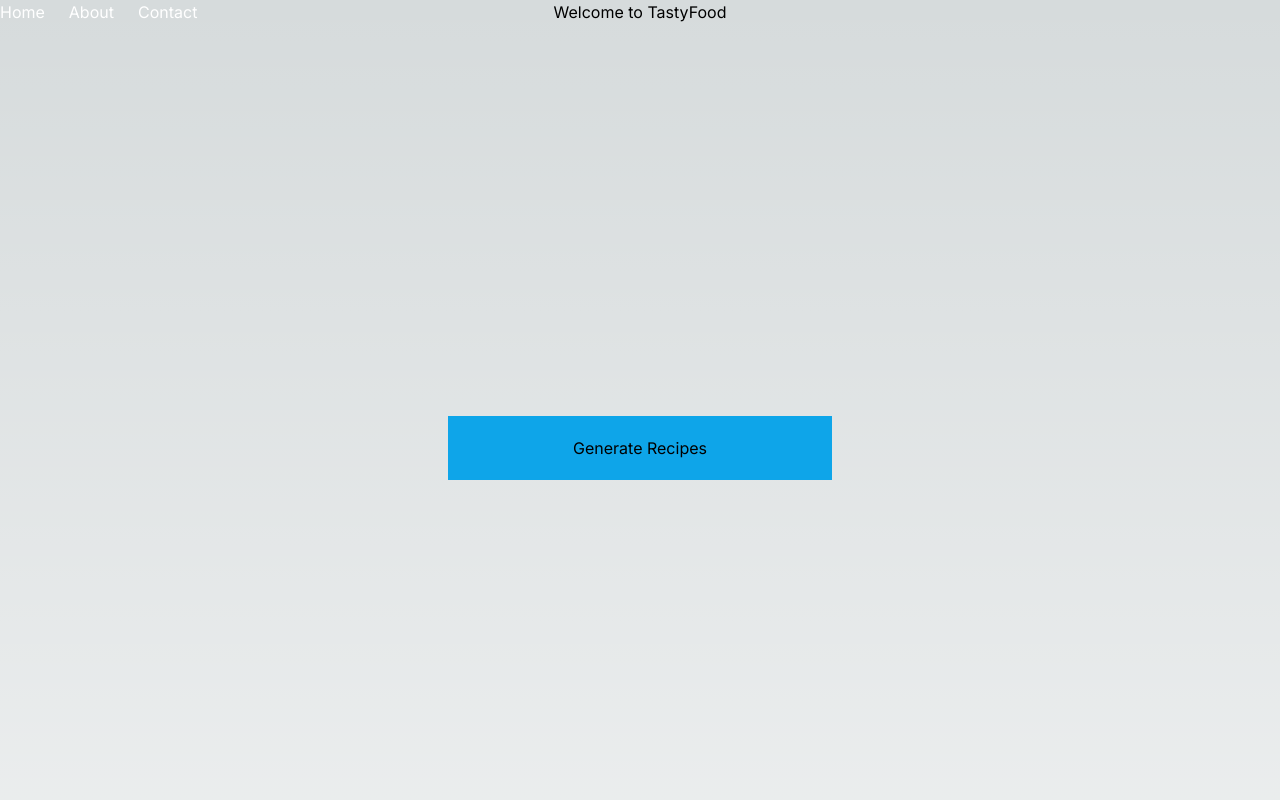
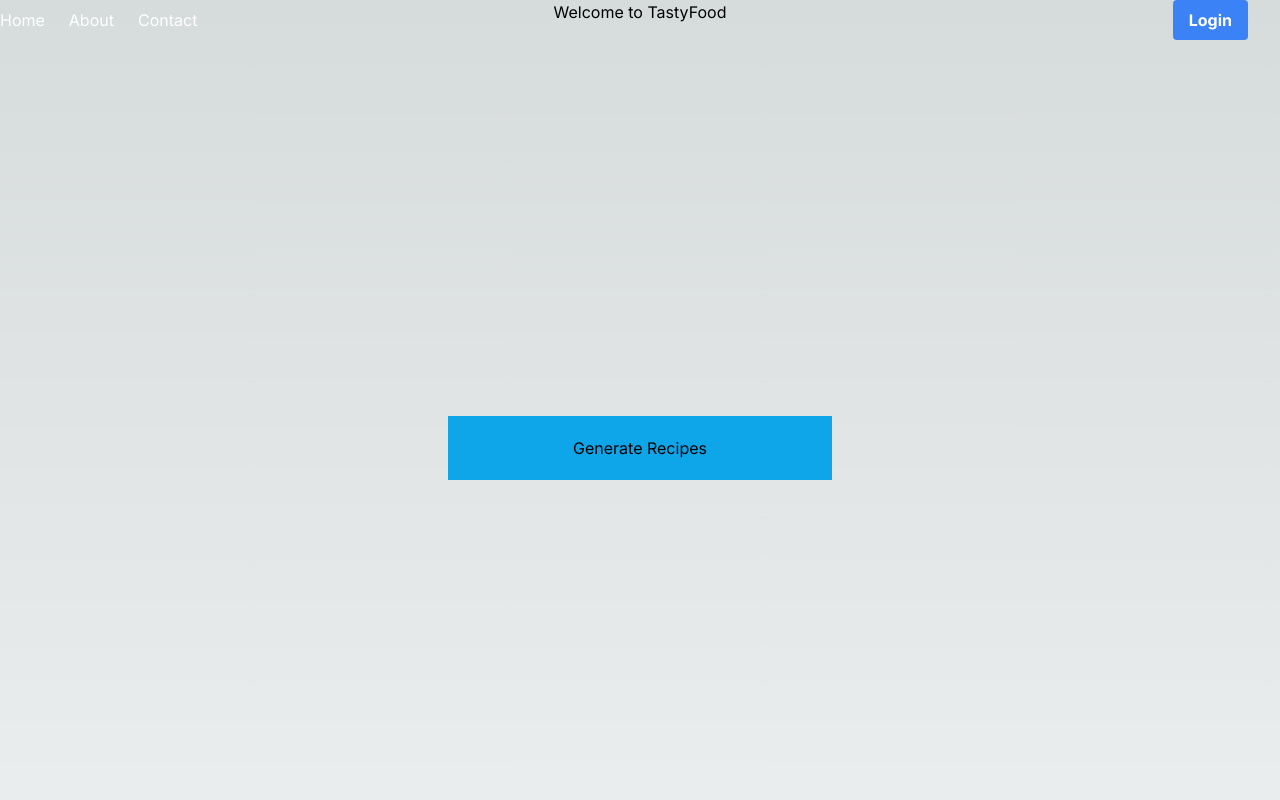
Before and after one commit to SamchenUF/CEN3031TastyFood, a Next.js app in the folder tastyfoodapp/: page / in a window 1280 px wide. Shown: the top 800 px of the page. Built offline with nearby package versions, Linux system fonts and the light colour scheme.

Commit message:
Added Login button, working on adjusting spacing

```diff
--- a/tastyfoodapp/src/components/navbar.js
+++ b/tastyfoodapp/src/components/navbar.js
@@ -1,31 +1,43 @@
 import Link from 'next/link';
+
 const Navbar = () => {
   return (
     <>
       <div className="flex h-screen flex-col md:flex-row md:overflow-hidden">
-        <div className="w-full flex-none md:w-64">
+      <div className="w-full flex-none md:w-64 mt-0.5 md:mt-2">
           <ul className="hidden md:flex gap-x-6 text-white">
             <li>
               <Link href="/">
-                  <p>Home</p>
+                <p>Home</p> {/* Changed <p> to <a> for proper semantic HTML and accessibility */}
               </Link>
             </li>
             <li>
               <Link href="/about">
-                  <p>About</p>
+                <p>About</p> {/* Changed <p> to <a> */}
               </Link>
             </li>
             <li>
               <Link href="/contact">
-                  <p>Contact</p>
+                <p>Contact</p> {/* Changed <p> to <a> */}
               </Link>
             </li>
           </ul>
+        </div>
+        {/* Right-aligned login button container */}
+        <div className="hidden md:flex justify-end w-full pr-8">
+          <Link href="/login">
+            <p className="bg-blue-500 hover:bg-blue-700 text-white font-bold py-2 px-4 rounded">
+              Login
+            </p>
+          </Link>
         </div>
       </div>
     </>
   );
 };
+
+
+
 
 // const Navbar = () => {
 //   return (
```
Lines whose indentation alone changed are shown as unchanged.
